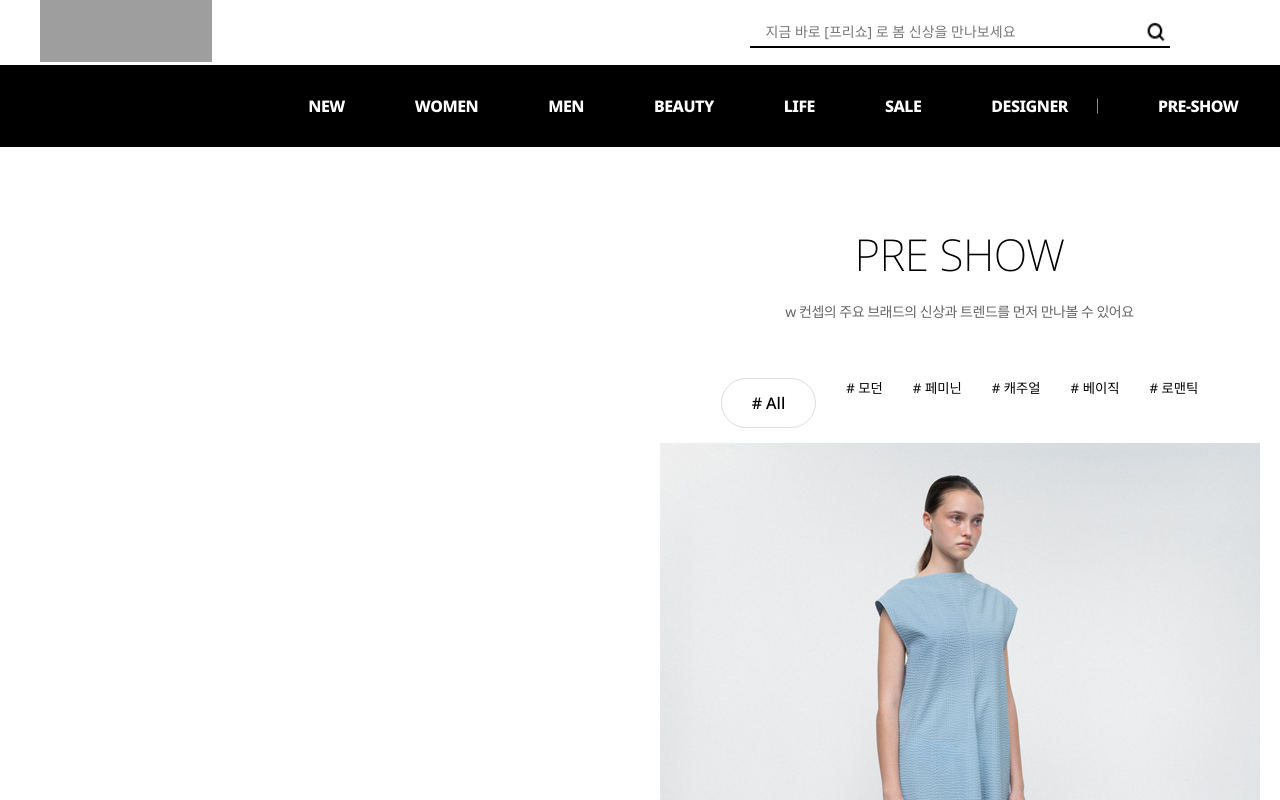
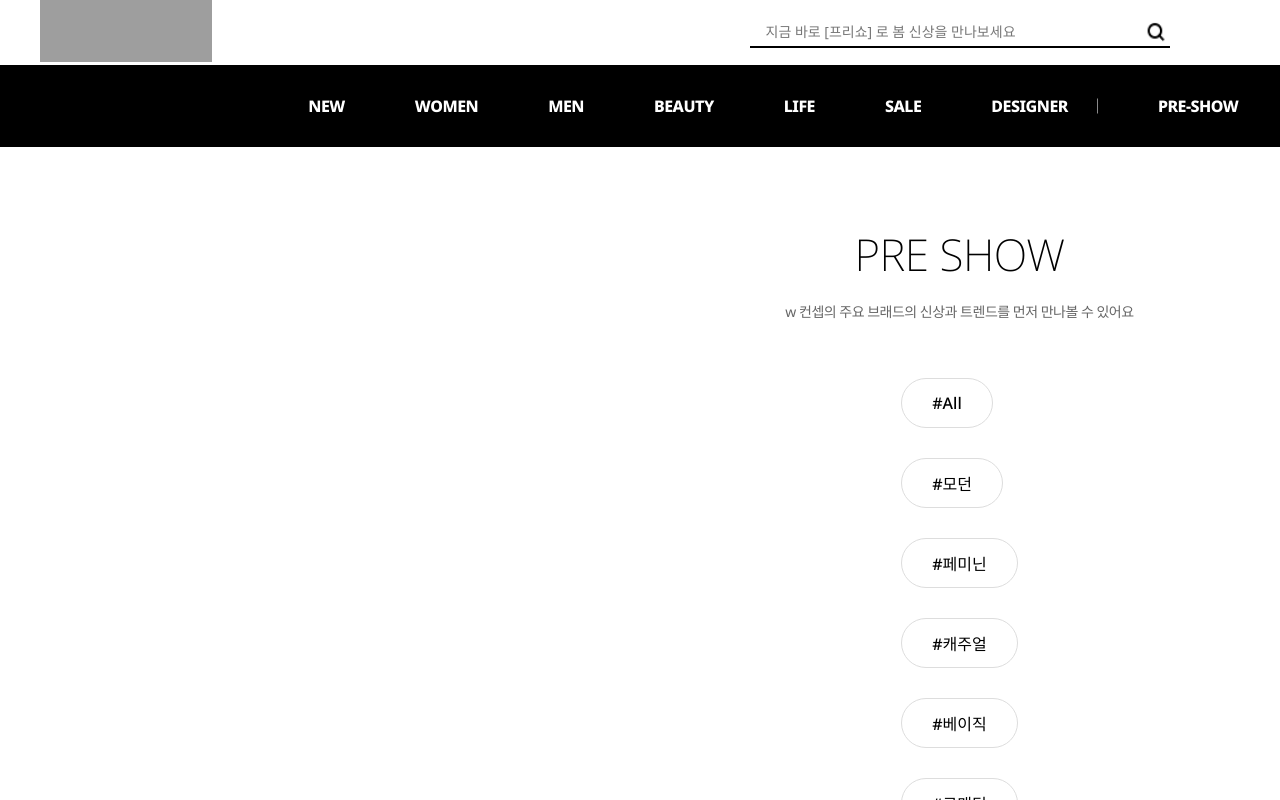
Before and after one commit to HenryDev99/W_clone, a React (Create React App) app: page /PreShow_jsy in a window 1280 px wide. Shown: the top 800 px of the page. Built offline with nearby package versions, Linux system fonts and the light colour scheme; grey boxes are pictures that could not be loaded.

Commit message:
버튼 포문

```diff
--- a/src/pages/PreShow_jsy/PreShowLayout_jsy.tsx
+++ b/src/pages/PreShow_jsy/PreShowLayout_jsy.tsx
@@ -1,7 +1,18 @@
 import Pagination from "antd/es/pagination";
 import "./PreShow_jsy.scss";
 import preshowdata from "../../assets/data/preshowData.json"
+
 const PreShowLayout_JSY:React.FC = ()=>{
+
+    const buttonName = [
+            "All",
+            "모던",
+            "페미닌",
+            "캐주얼",
+            "베이직",
+            "로맨틱"
+    ];
+
     return <div>
         <div className="main-layout-container preshow-container">
             <header className ="header-container"></header>
@@ -13,42 +24,13 @@ const PreShowLayout_JSY:React.FC = ()=>{
             </div>
             <div preshow-tab>
                 <ul>
-                    <li>
-                        <button className="buttontab">
-                            #
-                            All
-                        </button>
-                    </li>
-                    <li>
-                        <button>
-                            #
-                            모던
-                        </button>
-                    </li>
-                    <li>
-                        <button>
-                            #
-                            페미닌
-                        </button>
-                    </li>
-                    <li>
-                        <button>
-                            #
-                            캐주얼
-                        </button>
-                    </li>
-                    <li>
-                        <button >
-                            #
-                            베이직
-                        </button>
-                    </li>
-                    <li>
-                        <button >
-                            #
-                            로맨틱
-                        </button>
-                    </li>
+                    {
+                        buttonName.map((buttonName,idx) => {
+                            return <div>
+                                <li><button className="buttontab">#{buttonName}</button></li>
+                            </div>
+                        })
+                    }
                 </ul>
             </div>
             <div className="preshow-content">
--- a/src/pages/PreShow_jsy/PreShow_jsy.scss
+++ b/src/pages/PreShow_jsy/PreShow_jsy.scss
@@ -19,3 +19,8 @@ li{
     font-size: 16px;
     font-weight: 500;
 }
+
+.item.img{
+    width: 50px;
+    height: 100px;
+}
```
